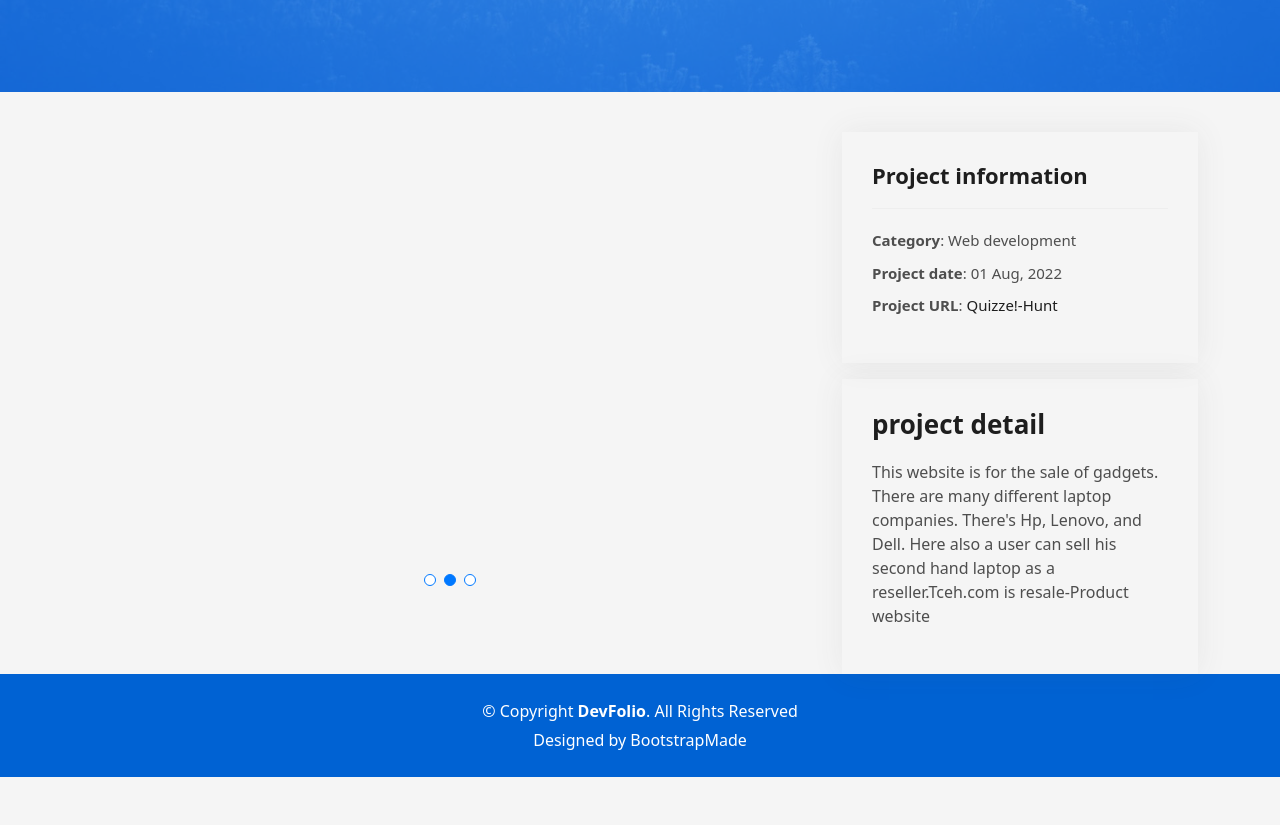
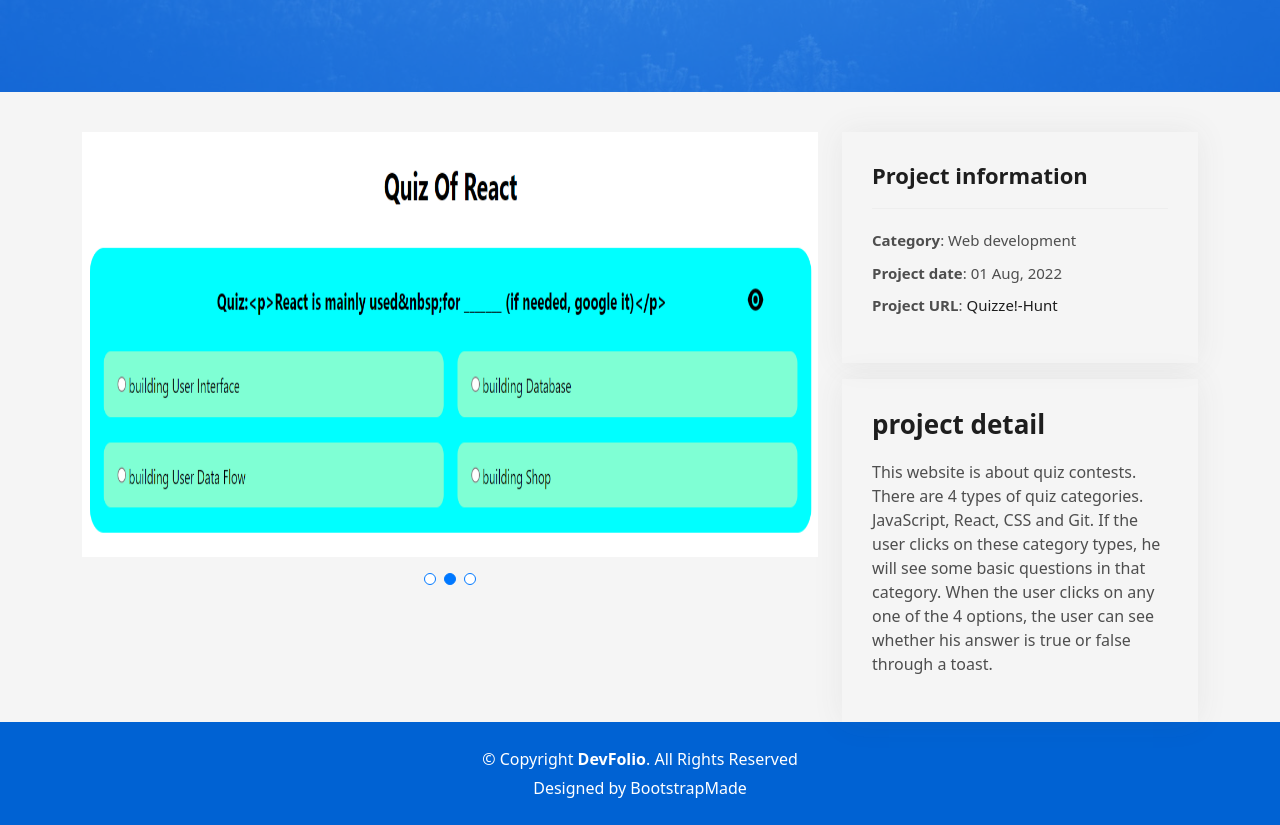
Before and after one commit to Talimul212/portfolio, a plain HTML site: page project-3.html in a window 1280 px wide. Shown: the part 258-1083 px from the top of the page. Before the commit the page ends 1035 px from the top, so only its background shows below. Drawn offline with Linux system fonts and the light colour scheme.

Commit message:
portfolio

```diff
--- a/project-3.html
+++ b/project-3.html
@@ -83,15 +83,15 @@
               <div class="swiper-wrapper align-items-center">
 
                 <div class="swiper-slide">
-                  <img src="assets/img/portfolio-details-1.jpg" alt="">
+                  <img src="assets/img/quizze1.png" style="height: 525px; margin-top: -100px;" alt="">
                 </div>
 
                 <div class="swiper-slide">
-                  <img src="assets/img/portfolio-details-2.jpg" alt="">
+                  <img src="assets/img/quizze2.png" style="height: 525px; margin-top: -100px;" alt="">
                 </div>
 
                 <div class="swiper-slide">
-                  <img src="assets/img/portfolio-details-3.jpg" alt="">
+                  <img src="assets/img/quizze3.png" style="height: 525px; margin-top: -100px;" alt="">
                 </div>
 
               </div>
@@ -106,16 +106,17 @@
                 <li><strong>Category</strong>: Web development</li>
                 <li><strong>Project date</strong>: 01 Aug, 2022</li>
                 <li><strong>Project URL</strong>:
-                  <a href="https://bespoke-crostata-96ca51.netlify.app">Quizze!-Hunt</a></li>
+                  <a href="https://bespoke-crostata-96ca51.netlify.app">Quizze!-Hunt</a>
+                </li>
               </ul>
             </div>
             <div class="portfolio-description portfolio-info mt-3">
               <h2>project detail</h2>
               <p>
-                This website is for the sale of gadgets. There are many different
-                laptop companies. There's Hp, Lenovo, and Dell. Here also a user
-                can sell his second hand laptop as a reseller.Tceh.com is
-                resale-Product website
+                This website is about quiz contests. There are 4 types of quiz categories. JavaScript, React, CSS and
+                Git. If the user clicks on these category types, he will see some basic questions in that category. When
+                the user clicks on any one of the 4 options, the user can see whether his answer is true or false
+                through a toast.
               </p>
             </div>
           </div>
@@ -150,7 +151,8 @@
   </footer><!-- End  Footer -->
 
   <div id="preloader"></div>
-  <a href="#" class="back-to-top d-flex align-items-center justify-content-center"><i class="bi bi-arrow-up-short"></i></a>
+  <a href="#" class="back-to-top d-flex align-items-center justify-content-center"><i
+      class="bi bi-arrow-up-short"></i></a>
 
   <!-- Vendor JS Files -->
   <script src="assets/vendor/purecounter/purecounter_vanilla.js"></script>
```
Also changed, not shown: project-1.html (+3 -3 lines), project-2.html (+3 -3 lines), assets/img/quizze1.png (added), assets/img/quizze2.png (added), assets/img/quizze3.png (added), assets/img/tech1.png (added), assets/img/tech2.png (added), assets/img/tech3.png (added), assets/img/traveller1.png (added), assets/img/traveller2.png (added), assets/img/traveller3.png (added).
